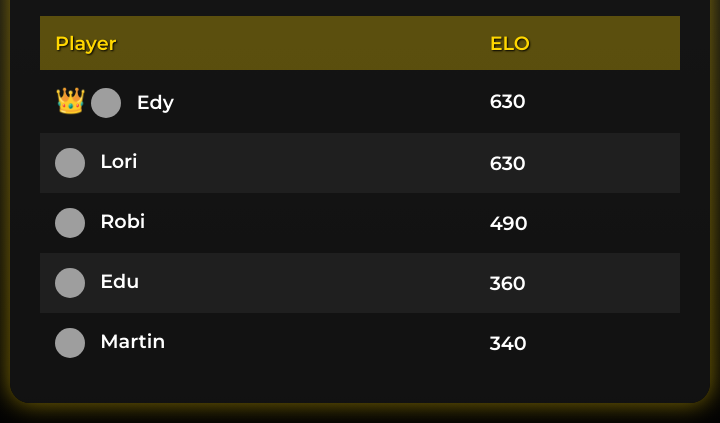
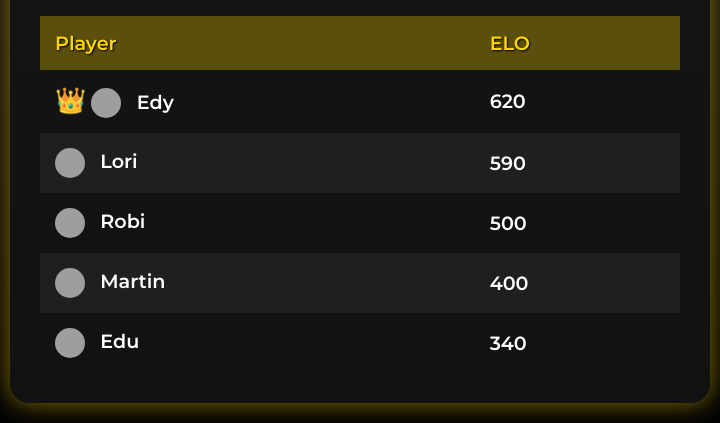
Before and after one commit to mart-in-q/CHESS-CLUB, a plain HTML site: page index.html in a window 1280 px wide. Shown: the part 247-670 px from the top of the page, 280-1000 px from the left. Drawn offline with nearby package versions, Linux system fonts and the light colour scheme; grey boxes are pictures that could not be loaded.

Commit message:
index.html

```diff
--- a/index.html
+++ b/index.html
@@ -229,7 +229,7 @@
   const players = [
     {
       name: "Martin",
-      elo: 340,
+      elo: 400,
       img: "https://i.imgur.com/uIgDDDd.png",
       bio: "sigma sigma boy",
       wins: 0,
@@ -237,7 +237,7 @@
     },
     {
       name: "Edy",
-      elo: 630,
+      elo: 620,
       img: "https://i.imgur.com/VUie9j6.jpeg",
       bio: "Hello! I'm EDY!! My favorite board game is chess♟. I play chess every day, and I watch chess content basically at any given time I can. I'm known for Queen trading whenever I can. I'd like to play against you. Chess profile: EDYBRAWL95",
       wins: 0,
@@ -245,7 +245,7 @@
     },
     {
       name: "Lori",
-      elo: 630,
+      elo: 590,
       img: "https://i.imgur.com/ALMtWAw.jpeg",
       bio: "Not a femboy 0-0.",
       wins: 0,
@@ -253,7 +253,7 @@
     },
     {
       name: "Edu",
-      elo: 360,
+      elo: 340,
       img: "https://i.imgur.com/iGpvJK9.png",
       bio: "OFFLINE",
       wins: 0,
@@ -261,7 +261,7 @@
     },
     {
       name: "Robi",
-      elo: 490,
+      elo: 500,
       img: "https://i.imgur.com/Qa6QrfI.jpeg",
       bio: "no bio yet",
       wins: 0,
```
